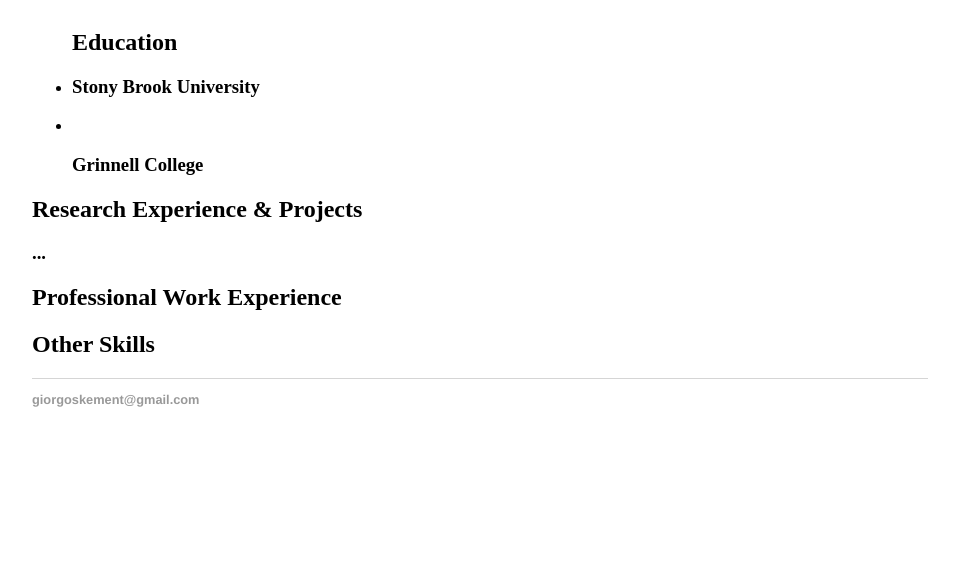
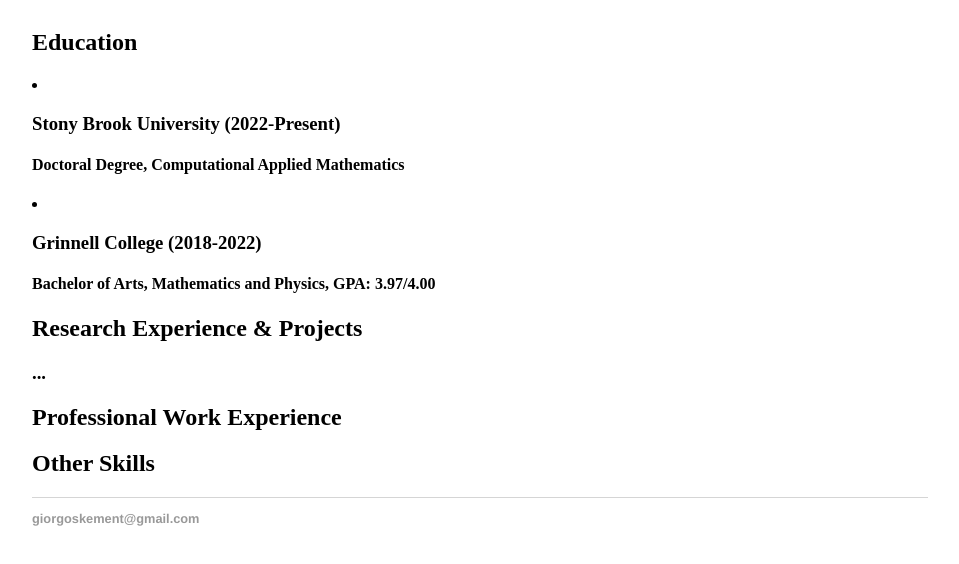
Before and after one commit to gkementzidis/gkementzidis, a plain HTML site: page resume.html in a window 1280 px wide. Shown: the part 168-732 px from the top of the page, without its empty margins (160-1119 px from the left). Drawn offline with Linux system fonts and the light colour scheme.

Commit message:
Update resume.html

```diff
--- a/resume.html
+++ b/resume.html
@@ -15,9 +15,11 @@
    </nav>
    <div class="container">
       <h1>Resume</h1>
-   	   <ul><h2>Education</h2>
-	   	<li><h3>Stony Brook University</h3></li>
-	   	<li></li><h3>Grinnell College</h3></li></ul>
+   	   <h2>Education</h2><dl>
+	   	<li><h3>Stony Brook University (2022-Present)</h3></li>
+		<h4> Doctoral Degree, Computational Applied Mathematics </h4></dl>
+	   	<li><h3>Grinnell College (2018-2022)</h3></li>
+	   	<h4> Bachelor of Arts, Mathematics and Physics, GPA: 3.97/4.00 </h4></dl>
 	   <h2>Research Experience & Projects</h2>
 	   	<h3>...
 	   <h2>Professional Work Experience</h2>
```
